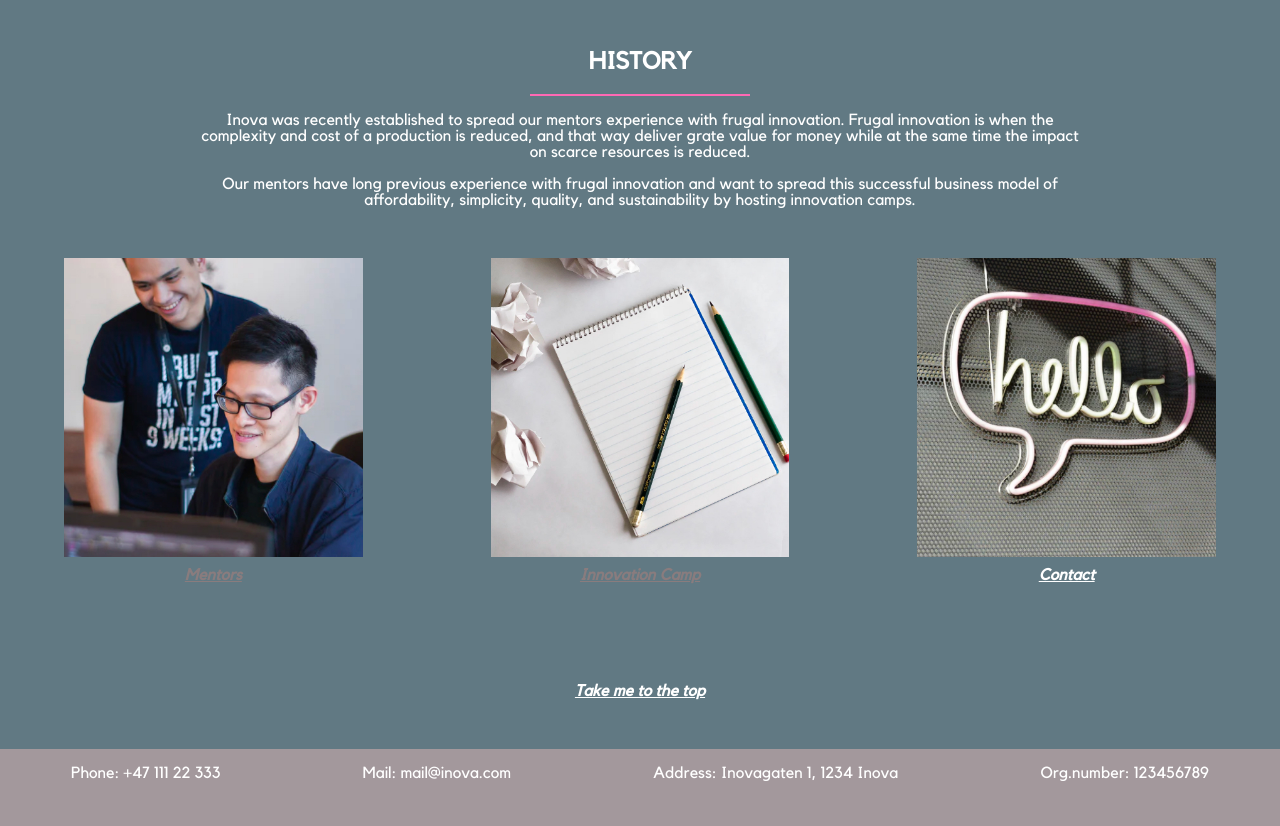
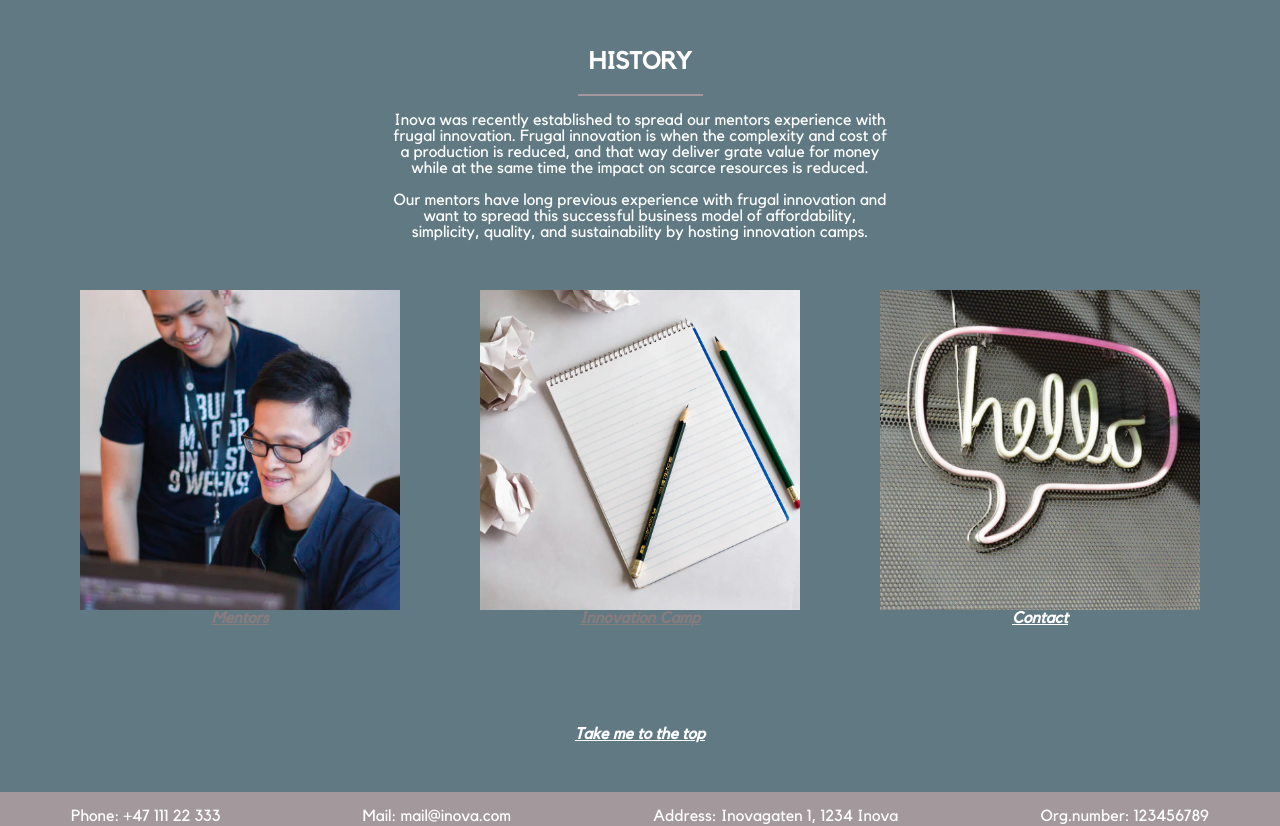
Before and after one commit to Vildicus/Oblig_Responsive, a plain HTML site: page index.html in a window 1280 px wide. Shown: the part 650-1476 px from the top of the page. Drawn offline with Linux system fonts and the light colour scheme.

Commit message:
fikset bildene på bunnen

```diff
--- a/index.html
+++ b/index.html
@@ -16,7 +16,7 @@
     </header>
 
     <div class="main">
-        <div class="backround-image-container">
+        <div class="background-image-container">
             <!-- Øverste del -->
             <div class="text-box-missionstatement">
                 <h1>INOVAS' INNOVATION CAMP</h1>
@@ -32,7 +32,7 @@
         <div class="history-text-box">
             <!-- Historie del -->
             <h2>HISTORY</h2>
-            <hr class="divider-line">
+            <hr class="divider-line-history">
             </hr>
             <p>Inova was recently established to spread our mentors experience with frugal innovation. Frugal
                 innovation is when the complexity and cost of a production is reduced, and that way deliver grate
@@ -43,23 +43,23 @@
         </div>
         <div class="botom-pictures-container">
             <!-- Bilde del -->
+            <div class="side-by-side">
                 <a href="">
-                <div class="mentors">
                     <div class="image-container"> <img src="img/Mentors.jpg" alt="Image of a mentor helping a student">
                     </div>
                     Mentors
                 </a>
             </div>
+            <div class="side-by-side">
                 <a href="">
-            <div class="innovation-camp">
                     <div class="image-container"> <img src="img/Innovation camp.jpg"
                             alt="Image of a notpad and two pencils, with curled up sheets around">
                     </div>
                     Innovation Camp
                 </a>
             </div>
+            <div class="side-by-side">
                 <a href="contact.html">
-        <div class="contact">
                     <div class="image-container"> <img src="img/Contact.jpg" alt="">
                     </div>
                     Contact
--- a/stylesheet.css
+++ b/stylesheet.css
@@ -1,4 +1,5 @@
 /*Funnet https://developer.mozilla.org/en-US/docs/Web/CSS/@font-face*/
+
 @font-face {
     font-family: "Kollektif";
     src: url('fonts/Kollektif.woff');
@@ -12,22 +13,17 @@ body {
     color: white;
 }
 
+/* Sentrerer bilder, hentet fra w3school */
 
-/* Sentrerer bilder, hentet fra w3school */
 img {
     display: block;
     overflow: hidden;
-    margin-left: auto;
-    margin-right: auto;
-    margin-bottom: 10px;
-    width: 70%;
+    width: 100%
 }
 
-h2{
+h2 {
     text-align: center;
 }
-
-
 
 /* Linkatributter hentet fra w3school */
 
@@ -82,29 +78,21 @@ a:active {
     color: black;
 }
 
-.center-menu{
+.center-menu {
     margin: auto;
 }
+
 /* sørger for at menyen ikke dekker over skriften*/
 
 .main {
     margin-top: 50px;
 }
 
-.backround-image-container {
+.background-image-container {
     background-image: url('img/Forsidebilde.jpg');
     height: 500px;
     padding-top: 100px;
 }
-
-/*.image-container {
-    border-style: solid;
-    border-width: 5px;
-    border-color: rgb(85, 78, 86);
-    border-bottom: ;
-
-}
-*/
 
 .divider-line {
     width: 25%;
@@ -112,6 +100,14 @@ a:active {
     height: 2px;
     border-width: 0;
     background-color: hotpink;
+}
+
+.divider-line-history {
+    width: 25%;
+    color: rgb(163, 152, 156);
+    height: 2px;
+    border-width: 0;
+    background-color: rgb(163, 152, 156);
 }
 
 .text-box-missionstatement {
@@ -126,31 +122,27 @@ a:active {
 
 .history-text-box {
     text-align: center;
-    margin-left: 200px;
-    margin-right: 200px;
-    margin-top: 50px;
-    margin-bottom: 50px;
+        margin: 50px auto;
+        max-width: 500px;
 }
 
 .botom-pictures-container {
     display: flex;
+    justify-content: space-evenly; /* så flex kan ha riktig mellomrom */
     margin-bottom: 50px;
 }
 
-.mentors {
-    flex: auto;
+.side-by-side {
     text-align: center;
+    width: 25%
 }
 
-.innovation-camp {
-    flex: auto;
-    text-align: center;
-}
-
-.contact {
-    flex: auto;
-    text-align: center;
-}
+/* .image-container {
+    margin-left: auto;
+    margin-right: auto;
+    margin-bottom: 10px;
+    width: 70%;
+} */
 
 .to-the-top {
     text-align: center;
@@ -171,21 +163,22 @@ a:active {
     background-color: rgb(163, 152, 156);
 }
 
+/* usikker på hvordan disse funker men har lagt de til...*/
 
-/* usikker på hvordan disse funker men har lagt de til...*/
-.col-text-responsive{
+.col-text-responsive {
     width: 100%;
 }
 
-.col-image-responsive{
+.col-image-responsive {
     width: 100%
 }
 
-@media only screen and (min-width: 600px;) {
-  .col-text-responsive{
+@media only screen and (min-width: 600px;
+) {
+    .col-text-responsive {
         width: 50%;
     }
-  .col-imgage-responsive{
+    .col-imgage-responsive {
         width: 50%;
     }
 }
```
Lines whose indentation alone changed are shown as unchanged.
